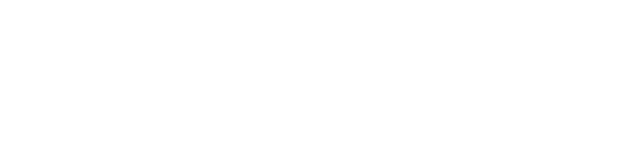
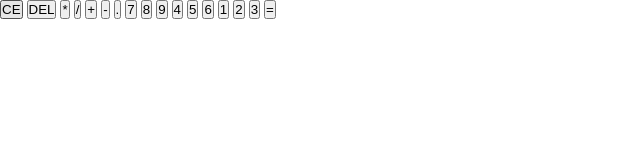
Before and after one commit to adriQ4/TOP-Calculator, a plain HTML site: page index.html in a window 1280 px wide. Shown: the whole page, without its empty margins (0-640 px from the left). Drawn offline with Linux system fonts and the light colour scheme.

Commit message:
container, screen and buttons

```diff
--- a/index.html
+++ b/index.html
@@ -7,6 +7,28 @@
     <link rel="stylesheet" href="styles.css" />
   </head>
   <body>
+    <header class="calculator-box">
+      <div class="screen"></div>
+      <div class="btn-box">
+        <button class="btn-ce">CE</button>
+        <button class="btn-del">DEL</button>
+        <button class="btn-operators">*</button>
+        <button class="btn-operators">/</button>
+        <button class="btn-operators">+</button>
+        <button class="btn-operators">-</button>
+        <button class="btn-number point">.</button>
+        <button class="btn-number seven">7</button>
+        <button class="btn-number eight">8</button>
+        <button class="btn-number nine">9</button>
+        <button class="btn-number four">4</button>
+        <button class="btn-number five">5</button>
+        <button class="btn-number six">6</button>
+        <button class="btn-number one">1</button>
+        <button class="btn-number two">2</button>
+        <button class="btn-number three">3</button>
+        <button class="btn-operators">=</button>
+      </div>
+    </header>
     <script src="script.js"></script>
   </body>
 </html>
```
